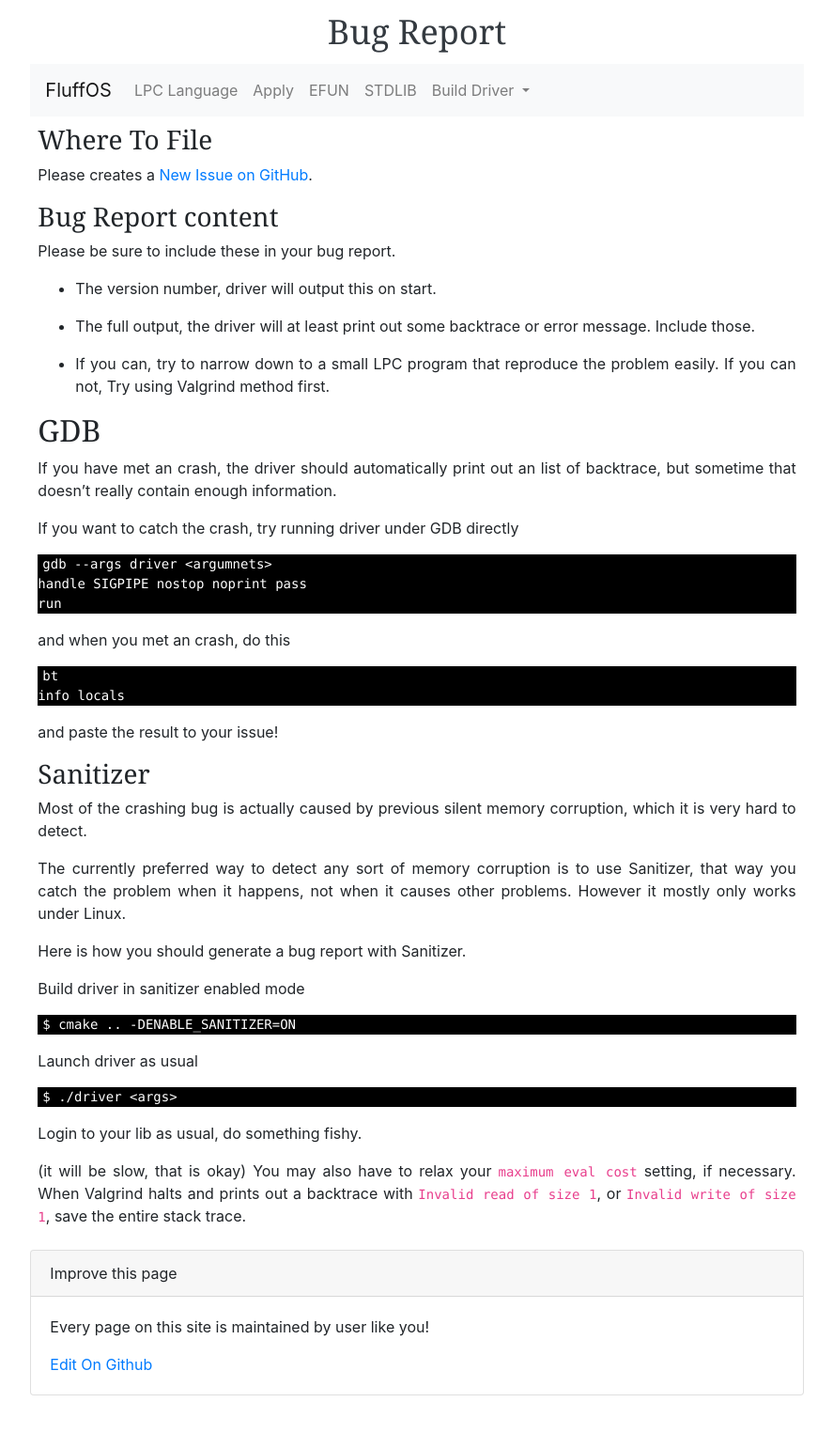
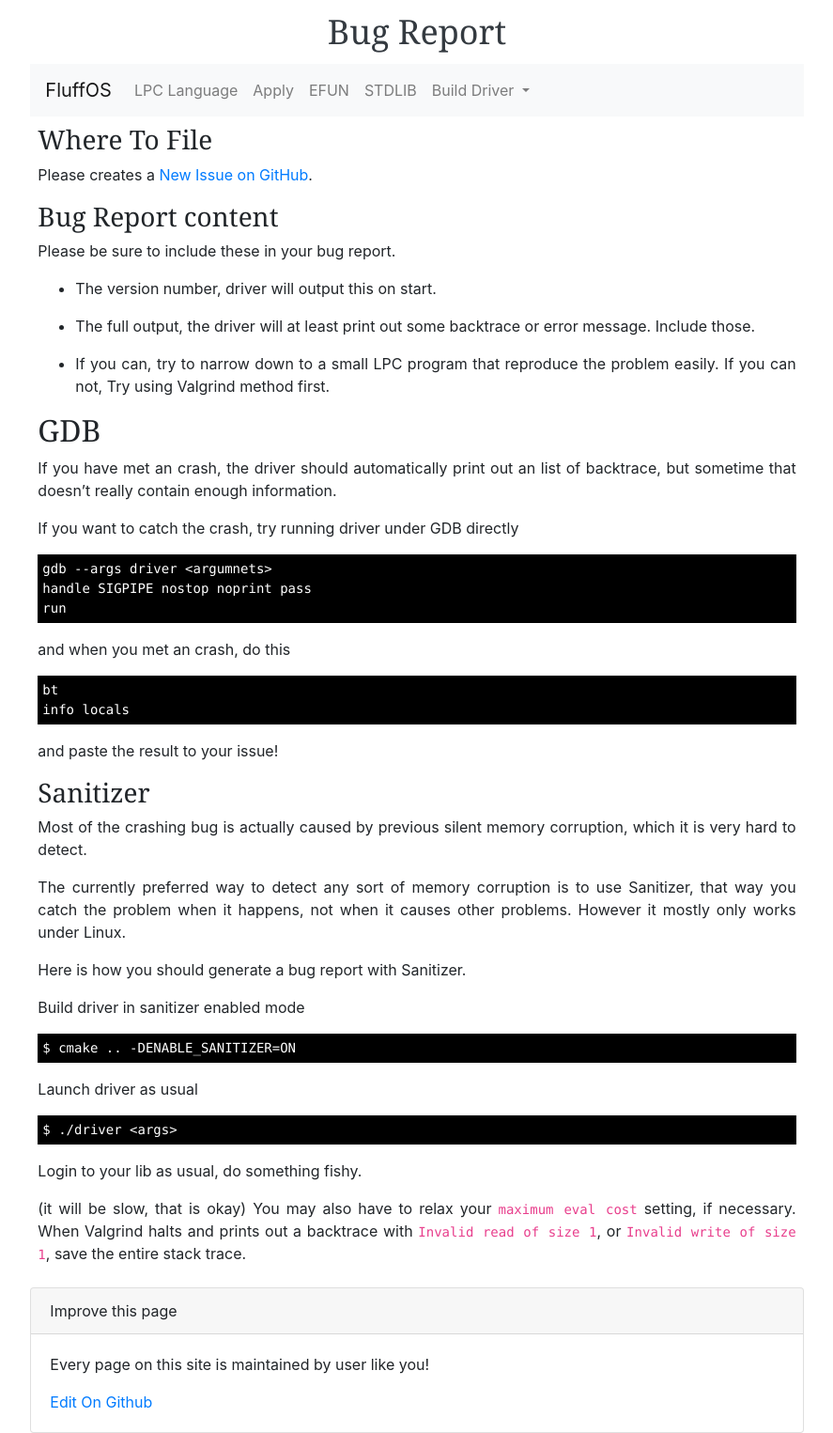
Before and after one commit to MudRen/mudren.github.io, a Jekyll site: the page built from bug.md, in a window 1280 px wide. Shown: the whole page at 94% size, without its empty margins (196-1083 px from the left). Built offline with Jekyll 4.4.1, drawn with Linux system fonts in a browser that asks for light colours; comment, search, counter and statistics services are not loaded; before the commit the page ends 1485 px from its top, so only the background shows below that.

Commit message:
update rouge.css

```diff
--- a/css/rouge.css
+++ b/css/rouge.css
@@ -189,8 +189,5 @@
 
 div[class="highlight"] > pre {
   background:black;
-}
-
-div[class="highlight"] > pre[class="highlight"] > code {
   padding: 5px;
 }
```
